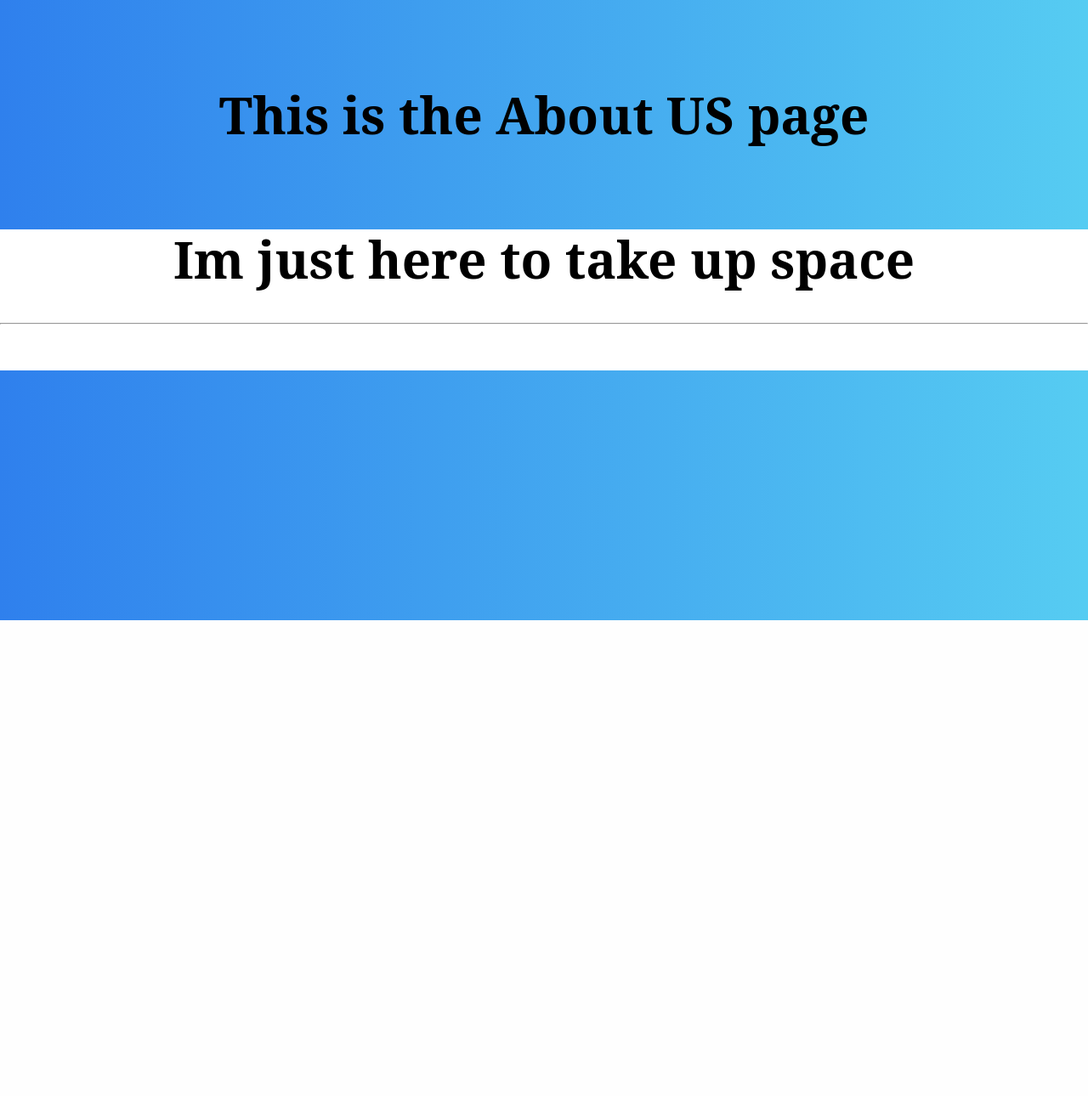
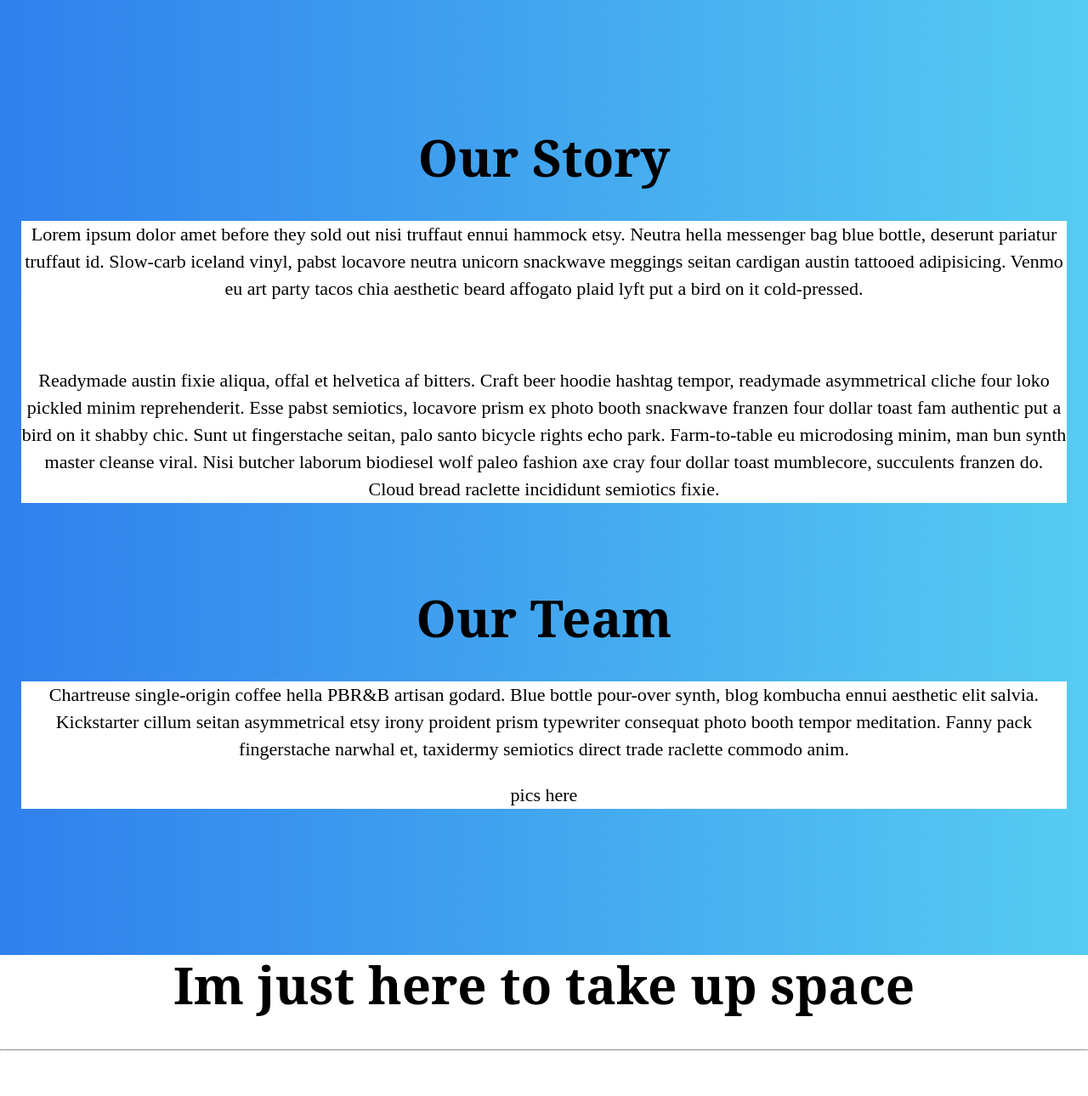
Before and after one commit to cldeaton/BWBS, a Node server app: page /about_us in a window 1280 px wide. Shown: the part 70-1360 px from the top of the page at 85% size. Before the commit the page ends 800 px from the top, so only its background shows below. Run offline with Node 20, Linux system fonts and the light colour scheme; some libraries are stand-ins or nearby versions.

Commit message:
work on info page

```diff
--- a/public/stylesheets/blackwaterbs.css
+++ b/public/stylesheets/blackwaterbs.css
@@ -131,9 +131,24 @@ h1 {
 	color: black;
 	}
 
-
-
 p {
 	text-align: center;
 	color: black;
 }
+/* //Page Content */
+.content_wrapper {
+	padding: 50px 0;
+	box-sizing: border-box;
+}
+.content_containter {
+	margin: 0 auto;
+	max-width: 100%;
+	padding: 0 25px;
+}
+.content_box {
+	/* max-width: 100%; */
+	margin: 0 auto;
+	z-index: 1;
+	position: relative;
+	background: #fff;
+}
--- a/public/stylesheets/navbar.css
+++ b/public/stylesheets/navbar.css
@@ -28,7 +28,9 @@ nav {
   background: linear-gradient(to left, #434343, #000000); /* W3C, IE 10+/ Edge, Firefox 16+, Chrome 26+, Opera 12+, Safari 7+ */
   z-index: 99999;
 }
-
+.drop-nav {
+  position: sticky;
+}
 
 #logo {
 	display: block;
--- a/views/about_us.ejs
+++ b/views/about_us.ejs
@@ -1,7 +1,41 @@
 <% include partials/header %>
 
+<main>
+  <div class="page_content">
+    <div class="content_wrapper">
+      <div class="content_containter">
+        <div class="content_header">
+          <h1>Our Story</h1>
+        </div>
+        <div class="content_box box_1">
+          <p>
+            Lorem ipsum dolor amet before they sold out nisi truffaut ennui hammock etsy. Neutra hella messenger bag blue bottle, deserunt pariatur truffaut id. Slow-carb iceland vinyl, pabst locavore neutra unicorn snackwave meggings seitan cardigan austin tattooed adipisicing. Venmo eu art party tacos chia aesthetic beard affogato plaid lyft put a bird on it cold-pressed.
+          </p>
+          <br />
+          <p>
+            Readymade austin fixie aliqua, offal et helvetica af bitters. Craft beer hoodie hashtag tempor, readymade asymmetrical cliche four loko pickled minim reprehenderit. Esse pabst semiotics, locavore prism ex photo booth snackwave franzen four dollar toast fam authentic put a bird on it shabby chic. Sunt ut fingerstache seitan, palo santo bicycle rights echo park. Farm-to-table eu microdosing minim, man bun synth master cleanse viral. Nisi butcher laborum biodiesel wolf paleo fashion axe cray four dollar toast mumblecore, succulents franzen do. Cloud bread raclette incididunt semiotics fixie.
+          </p>
+        </div>
+        <div class="content_header">
+          <h1>Our Team</h1>
+        </div>
+        <div class="content_box box_2">
+          <p>
+            Chartreuse single-origin coffee hella PBR&B artisan godard. Blue bottle pour-over synth, blog kombucha ennui aesthetic elit salvia. Kickstarter cillum seitan asymmetrical etsy irony proident prism typewriter consequat photo booth tempor meditation. Fanny pack fingerstache narwhal et, taxidermy semiotics direct trade raclette commodo anim.
+          </p>
 
-<h1>This is the About US page</h1>
+          <div class="staff_bios">
+            <p>
+              pics here
+            </p>
+          </div>
+        </div>
+      </div>
+    </div>
+  </div>
+</main>
+
+
 
 
 <% include partials/footer %>
```
